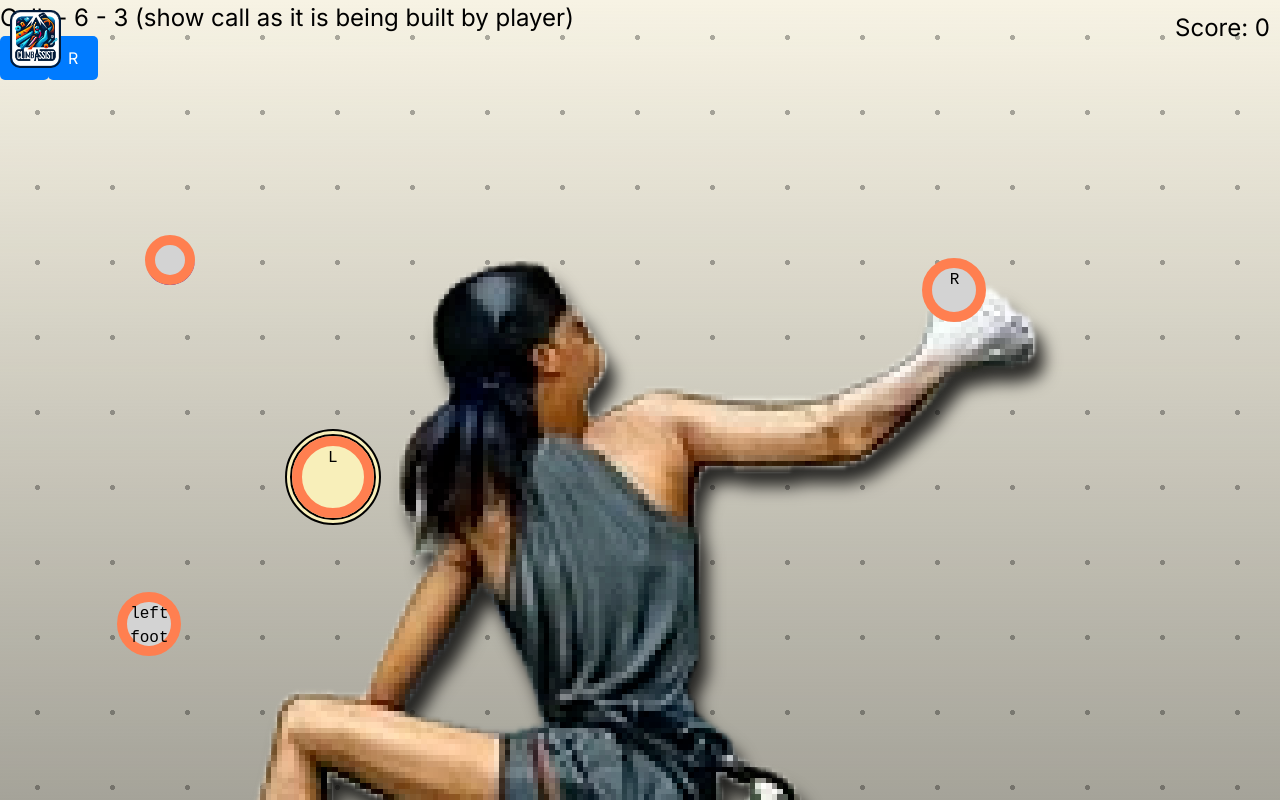
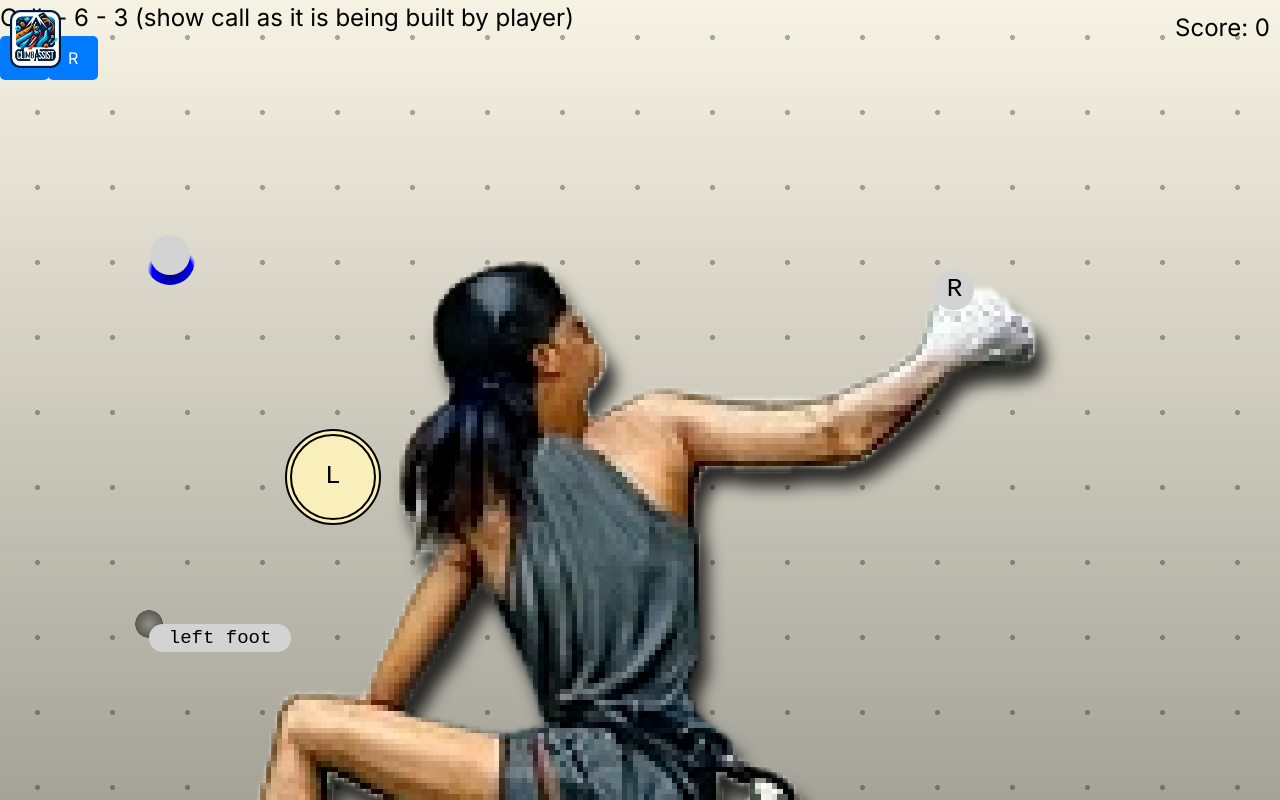
Before and after one commit to stubbornella/hold-guesser, a Next.js app: page /call in a window 1280 px wide. Shown: the top 800 px of the page. Built offline with nearby package versions, Linux system fonts and the light colour scheme.

Commit message:
makes current holds clickable buttons, fixes their styles, and hooks them up to guessHand

```diff
--- a/app/call/page.tsx
+++ b/app/call/page.tsx
@@ -172,15 +172,15 @@ const CallGame: React.FC = () => {
     return (
       <>
         {holds.map((hold, index) => (
-          <div
-            onClick={() => console.log('clicked', hold)}
+          <button
+            onClick={() => guessHand(hold.limb)}
             key={index}
-            className={`hold ${hold.type} ${hold.status}`}
+            className={`hold ${hold.type} ${hold.status} ${hold.limb}`}
             style={{ top: hold.position.top, left: hold.position.left }}
           >
             <span className='limb'>{hold.limb}</span>
             <span className='sr-only'>{hold.status} maybe put coordinates?</span>
-          </div>
+          </button>
         ))}
       </>
     );
--- a/app/globals.css
+++ b/app/globals.css
@@ -86,26 +86,39 @@ body {
   transition: all 0.3s;
 }
 
-.hold span.limb {
-  height: 100%;
+.hold .limb {
+  height: 40px;
   aspect-ratio: 1 / 1;
   background-color: lightgray;
   color: black;
   border-radius: 50%;
-  border: 1px solid teal;
   position: relative;
   z-index: 10;
   transition: all 0.3s;
-  display: none;
-  border: 10px solid coral;
-  display: block;
+  display: inline-block;
   text-align: center;
   font-family: monospace;
-  font-size: 16px;
+  font-size: 26px;
+  text-align: center;
+  margin: auto;
 }
 
-.selected.hold .limb {
+
+
+.hold.selected .limb {
   background-color: rgb(248, 239, 186);
+}
+
+.hold.foot .limb {
+  background-color: lightgray;
+  aspect-ratio: auto;
+  height: 28px;
+  font-size: 19px;
+  border-radius: 15px;
+  position: absolute;
+  text-align: center;
+  width: 221%;
+  white-space: nowrap;
 }
 
 .selected {
```
